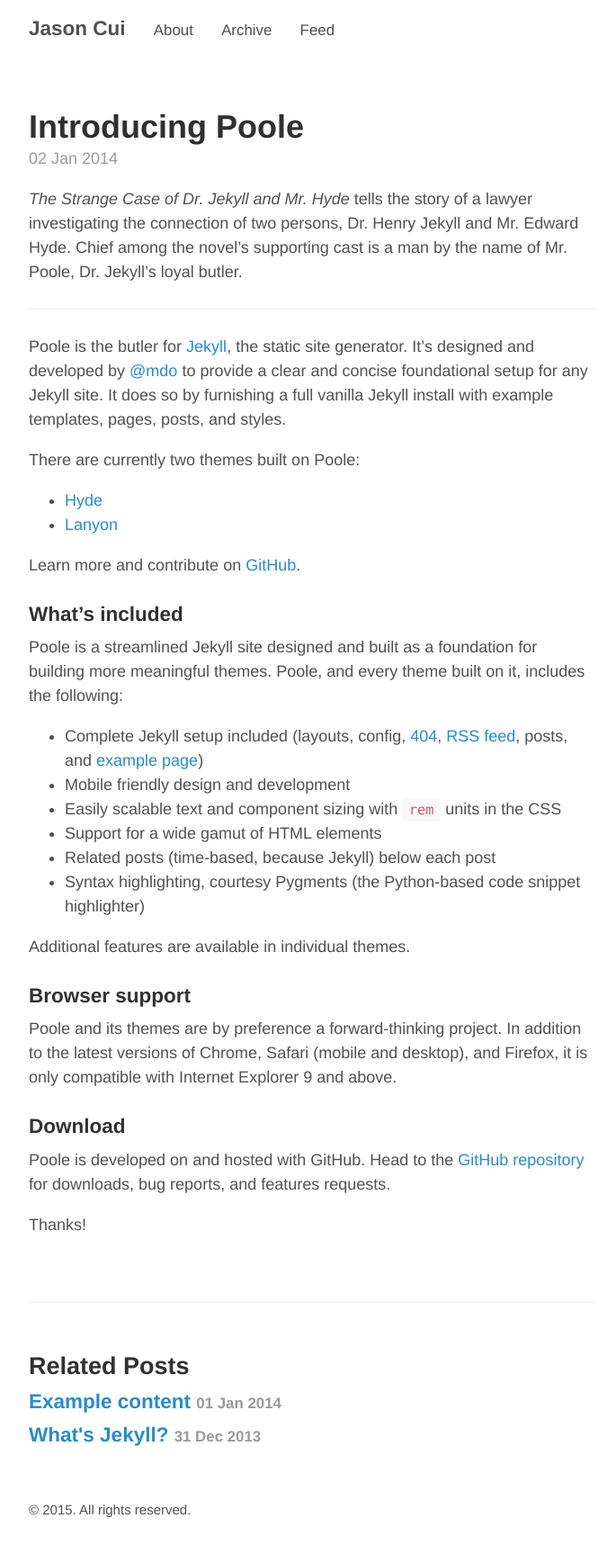
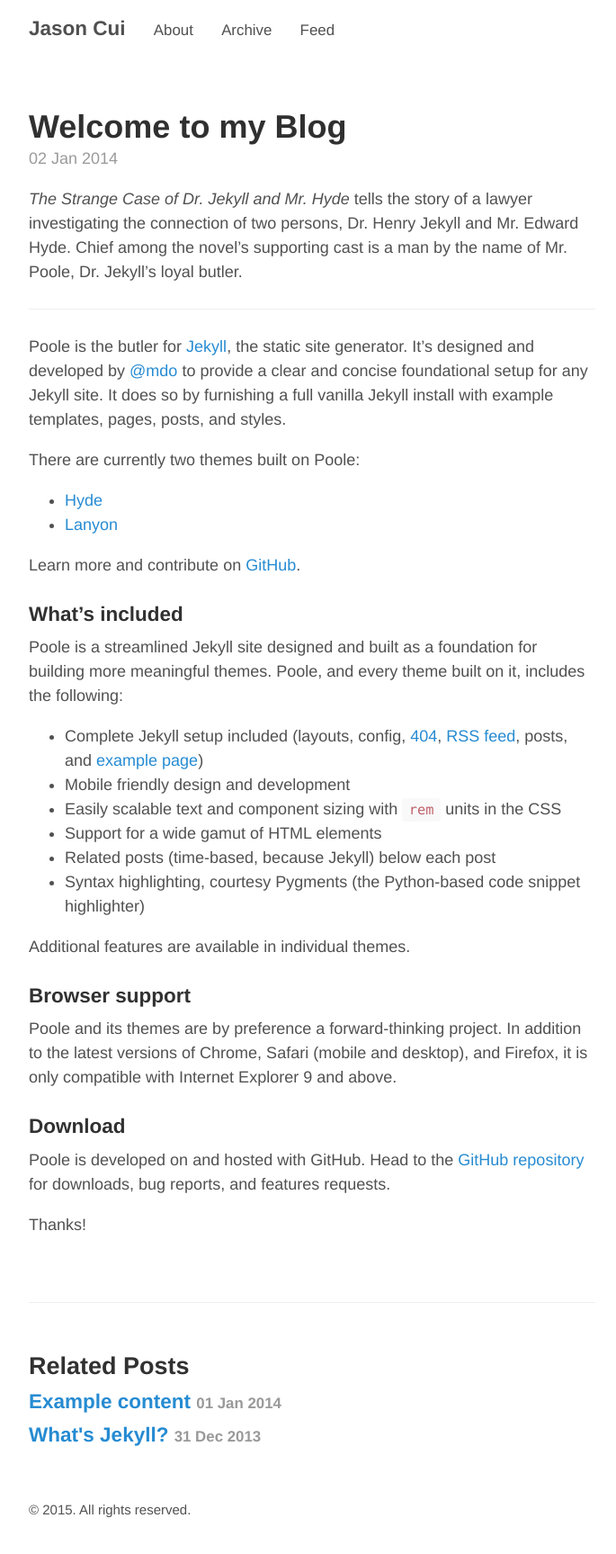
Before and after one commit to jasoncui/jasoncui.github.io, a Jekyll site: the page built from _posts/2014-01-02-introducing-poole.md, in a window 1280 px wide. Shown: the whole page at 90% size, without its empty margins (293-978 px from the left). Built offline with Jekyll 4.4.1, drawn with Linux system fonts in a browser that asks for light colours.

Commit message:
test edit of blog post

```diff
--- a/_posts/2014-01-02-introducing-poole.md
+++ b/_posts/2014-01-02-introducing-poole.md
@@ -1,6 +1,6 @@
 ---
 layout: post
-title: Introducing Poole
+title: Welcome to my Blog
 ---
 
 *The Strange Case of Dr. Jekyll and Mr. Hyde* tells the story of a lawyer investigating the connection of two persons, Dr. Henry Jekyll and Mr. Edward Hyde. Chief among the novel's supporting cast is a man by the name of Mr. Poole, Dr. Jekyll's loyal butler.
```
